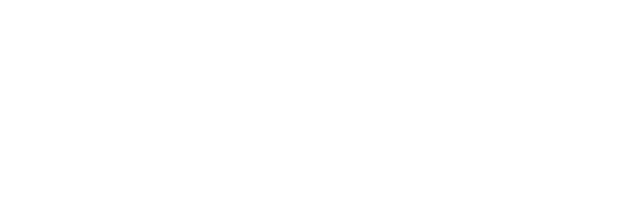
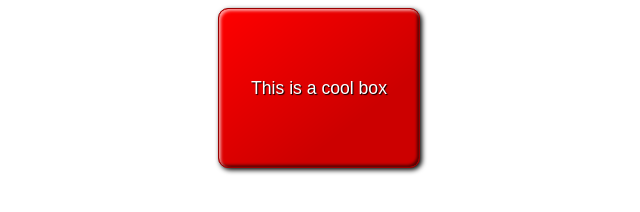
Before and after one commit to realgagansidhu/Gagandeep-Kaur-Sidhu-, a plain HTML site: page Assignment-3 Part1.html/Part2.html/index.html in a window 1280 px wide. Shown: the whole page, without its empty margins (321-961 px from the left). Drawn offline with Linux system fonts and the light colour scheme.

Commit message:
Final Complete of Part 2
Last css which was left add and upload it as final copy of Part 2

```diff
--- a/Assignment-3 Part1.html/Part2.html/Style.css
+++ b/Assignment-3 Part1.html/Part2.html/Style.css
@@ -13,4 +13,24 @@ html {
 
     /* font size and text align added to webpage  */
     text-align: center;
-    color: white;}
+    color: white;
+
+  /* text shadow */
+  text-shadow: 1px 1px 1px black;
+
+  /*border*/
+  border-radius: 10px;
+  border: 1px solid #990000;
+
+  /* background of webpage */
+  background-color: red;
+  background-image: linear-gradient(
+    to top left,
+    rgba(0, 0, 0, 0.2),
+    rgba(0, 0, 0, 0.2) 30%,
+    rgba(0, 0, 0, 0)
+  );
+  /* other effects */
+  box-shadow: inset 2px 2px 3px rgba(255, 255, 255, 0.6),
+    inset -2px -2px 3px rgba(0, 0, 0, 0.6), 2px 2px 5px black;
+}
--- a/Assignment-3 Part1.html/Part2.html/index.html
+++ b/Assignment-3 Part1.html/Part2.html/index.html
@@ -10,7 +10,7 @@
     <meta charset="utf-8">
     <meta name="viewport" content="width=device-width">
     <title>Cool box</title>
-    <link href="Style.css" rel="stylesheet">
+    <link rel="stylesheet" href="Style.css"/>
   </head>
   <body>
       <div>This is a cool box</div>
```
